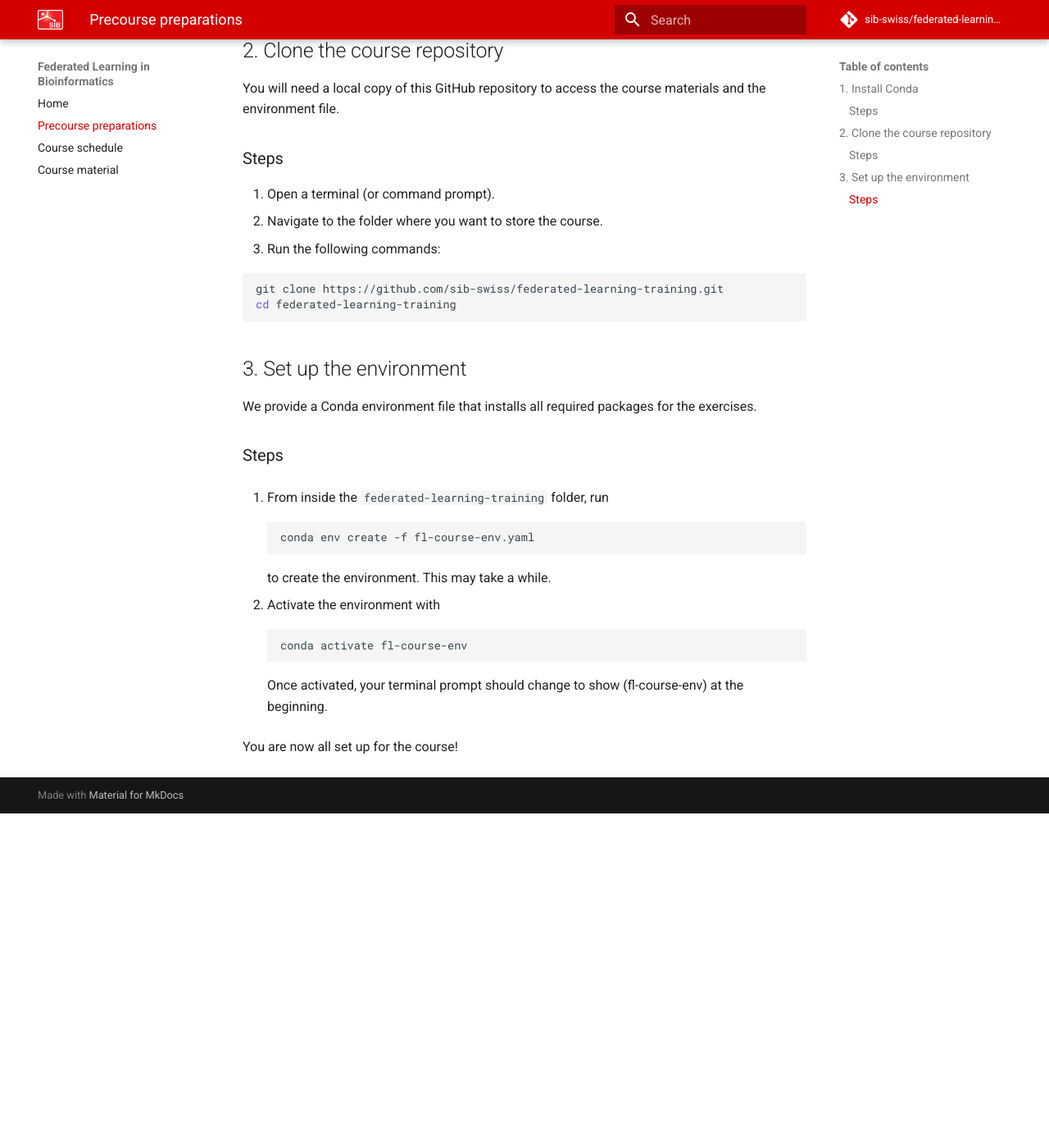
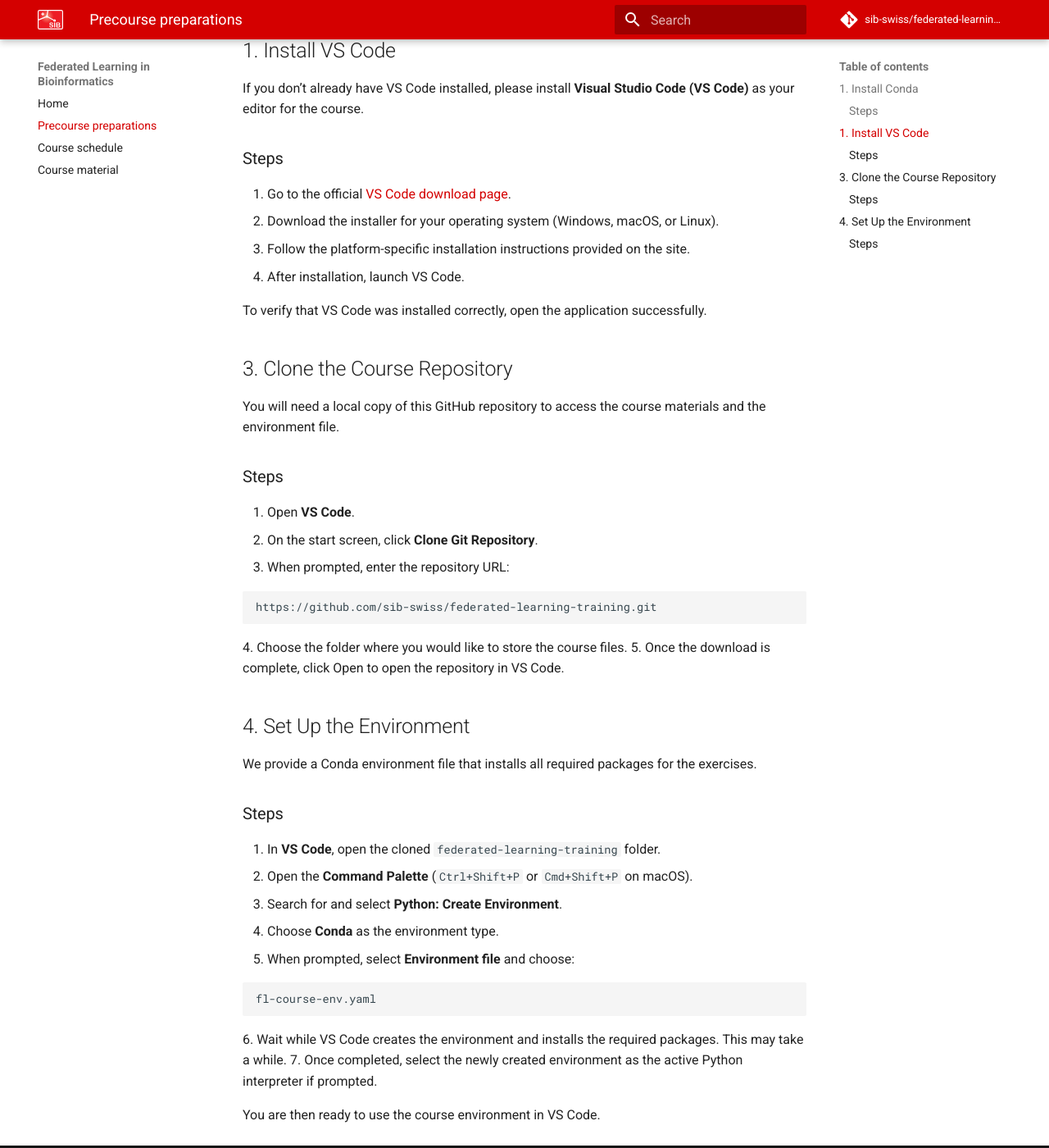
Before and after one commit to sib-swiss/federated-learning-training, an MkDocs documentation site: the page built from docs/precourse.md, in a window 1280 px wide and 1400 px high, scrolled down 739 px. Shown: the whole window at 82% size. Built offline with MkDocs 1.6.1 and Material for MkDocs 9.7.7, drawn with Linux system fonts in a browser that asks for light colours; comment, search, counter and statistics services are not loaded; before the commit the page ends 1731 px from its top, so only the background shows below that.

Commit message:
new prerequisites

````diff
--- a/docs/precourse.md
+++ b/docs/precourse.md
@@ -20,35 +20,51 @@
 ```
 This should print the Conda version number.
 
-##  2. Clone the course repository
+## 1. Install VS Code
+
+If you don’t already have VS Code installed, please install **Visual Studio Code (VS Code)** as your editor for the course.
+
+### Steps
+
+1. Go to the official [VS Code download page](https://code.visualstudio.com/).
+2. Download the installer for your operating system (Windows, macOS, or Linux).
+3. Follow the platform-specific installation instructions provided on the site.
+4. After installation, launch VS Code.
+
+To verify that VS Code was installed correctly, open the application successfully.
+
+## 3. Clone the Course Repository
 
 You will need a local copy of this GitHub repository to access the course materials and the environment file.
 
 ### Steps
 
-1. Open a terminal (or command prompt).
-2. Navigate to the folder where you want to store the course.
-3. Run the following commands:
+1. Open **VS Code**.
+2. On the start screen, click **Clone Git Repository**.
+3. When prompted, enter the repository URL:
 
-```bash
-git clone https://github.com/sib-swiss/federated-learning-training.git
-cd federated-learning-training
+```text
+https://github.com/sib-swiss/federated-learning-training.git
 ```
-##  3. Set up the environment
+4. Choose the folder where you would like to store the course files.
+5. Once the download is complete, click Open to open the repository in VS Code.
+
+## 4. Set Up the Environment
 
 We provide a Conda environment file that installs all required packages for the exercises.
 
 ### Steps
-1. From inside the `federated-learning-training` folder, run
-```bash
-conda env create -f fl-course-env.yaml
+
+1. In **VS Code**, open the cloned `federated-learning-training` folder.
+2. Open the **Command Palette** (`Ctrl+Shift+P` or `Cmd+Shift+P` on macOS).
+3. Search for and select **Python: Create Environment**.
+4. Choose **Conda** as the environment type.
+5. When prompted, select **Environment file** and choose:
+
+```text
+fl-course-env.yaml
 ```
-to create the environment. This may take a while.
+6. Wait while VS Code creates the environment and installs the required packages. This may take a while.
+7. Once completed, select the newly created environment as the active Python interpreter if prompted.
 
-2. Activate the environment with
-```bash
-conda activate fl-course-env
-```
-Once activated, your terminal prompt should change to show (fl-course-env) at the beginning.
-
-You are now all set up for the course!
+You are then ready to use the course environment in VS Code.
````
